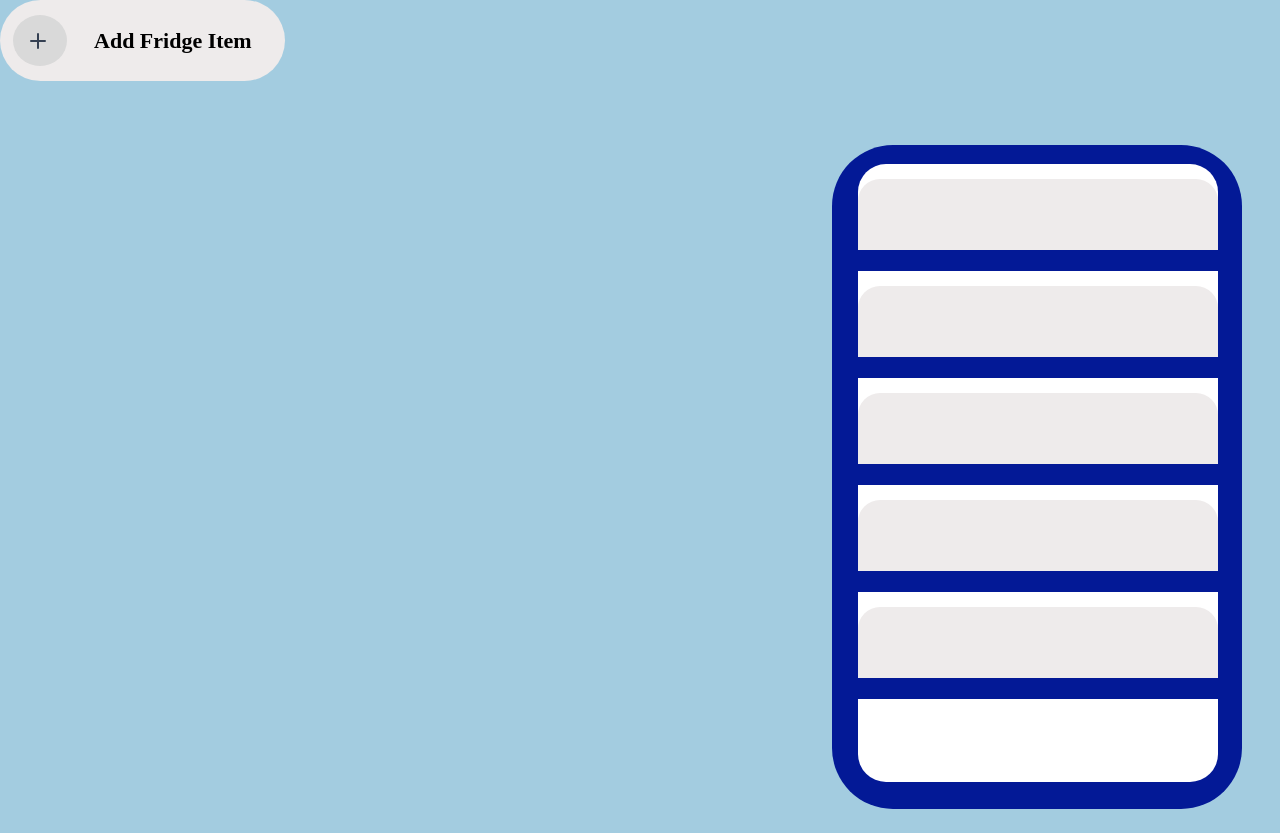
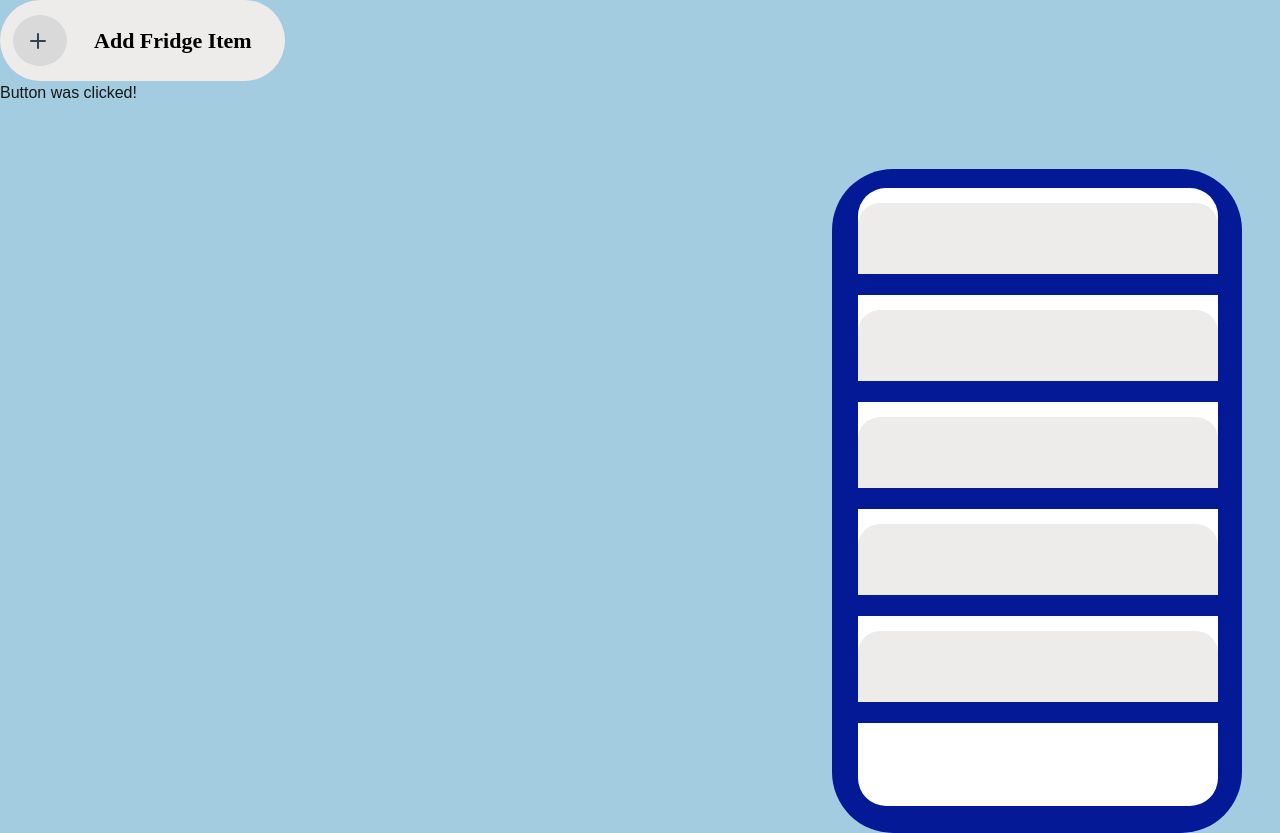
Before and after one commit to ivoryhuoo/Digital-Fridge, a Next.js app in the folder frontend/: page / in a window 1280 px wide. Both pictures are taken after a click on the button "Add Fridge Item". Before the commit the page ends 809 px from the top, so only its background shows below. Built offline with nearby package versions, Linux system fonts and the light colour scheme.

Commit message:
buttontont

```diff
--- a/frontend/src/app/components/button1.js
+++ b/frontend/src/app/components/button1.js
@@ -1,3 +1,4 @@
+"use client";
 import styles from "../styles/button1.module.css";
 import { Button } from "react-bootstrap";
 import { useState } from 'react';
@@ -6,12 +7,11 @@ export default function button1() {
     const [clicked, setClicked] = useState(false);
     const handleClick = () => {
         setClicked(true);
-        console.log("Button clicked!");
         // Additional logic can go here (e.g., showing a modal, adding an item, etc.)
     }
     return (
         <div>
-            <Button className={styles.main}>
+            <Button className={styles.main} onClick={handleClick}>
             <div className={styles.icon}>
             <svg xmlns="http://www.w3.org/2000/svg" width="54" height="51" viewBox="0 0 54 51" fill="none">
                 <ellipse cx="27" cy="25.5" rx="27" ry="25.5" fill="#D9D9D9"/>
@@ -23,6 +23,7 @@ export default function button1() {
 
                 <h1 className={styles.text}>Add Fridge Item</h1>
             </Button>
+            {clicked && <p>Button was clicked!</p>}
         </div>
     )
 }
```
